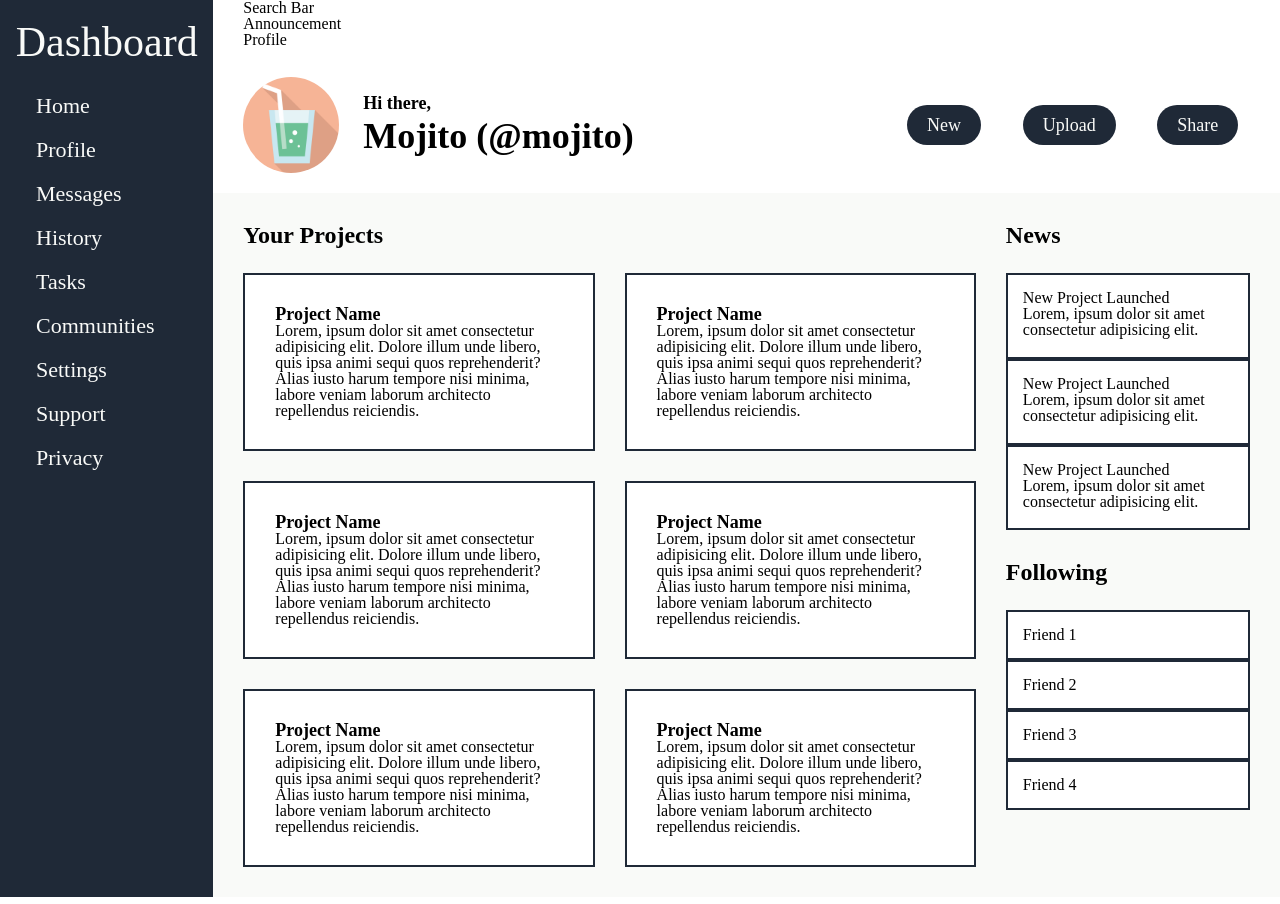
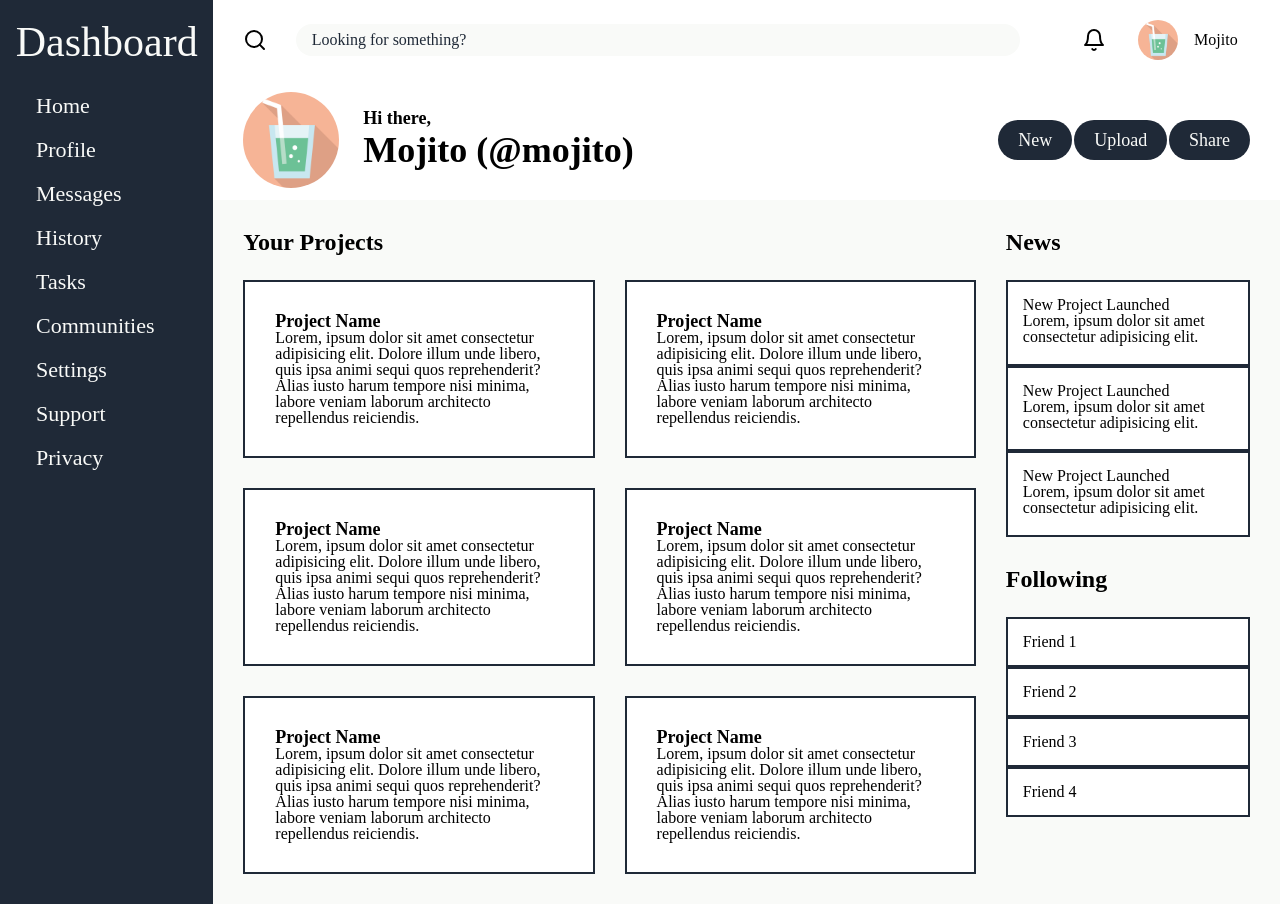
Before and after one commit to vu3xk41997/odin-admin_dashboard, a plain HTML site: page index.html in a window 1280 px wide. Drawn offline with Linux system fonts and the light colour scheme.

Commit message:
fix header

```diff
--- a/index.html
+++ b/index.html
@@ -25,9 +25,15 @@
     <div class="container">
         <div class="header">
             <div class="header_1">
-                <p>Search Bar</p>
-                <p>Announcement</p>
-                <p>Profile</p>
+                <div class="searchbar">
+                    <img src="./image/search.svg" alt="search">
+                    <p>Looking for something?</p>
+                </div>
+                <div class="personal_info">
+                    <img src="./image/bell.svg" alt="notification"/>
+                    <img src="./image/mojito.png" alt="profile picture" class="info_profile">
+                    <p>Mojito</p>
+                </div>
             </div>
             <div class="header_2">
                 <div class="header_2_left">
--- a/style.css
+++ b/style.css
@@ -83,13 +83,46 @@ body {
 .header {
 	display: grid;
 	grid-template-rows: 2fr 3fr;
-	padding-left: 30px;
+	padding: 0px 30px;
+}
+
+.header_1 {
+	display: grid;
+	grid-template-columns: 10fr 2fr;
+	align-items: center;
+	margin: 20px 0px;
+}
+
+.searchbar {
+	display: grid;
+	grid-template-columns: 1fr 15fr;
+	align-items: center;
+}
+
+.searchbar p {
+	background-color: #f9faf8;;
+	color: #1f2937;
+	line-height: 2;
+	padding-left: 16px;
+	width: 90%;
+	border-radius: 24px;
+}
+
+.personal_info {
+	display: grid;
+	grid-template-columns: repeat(3, 1fr);
+	align-items: center;
+}
+
+.info_profile {
+	height: 40px;
+	border-radius: 50%;
 }
 
 .header_2 {
 	display: grid;
-	grid-template-columns: 6fr 4fr;
-	margin-bottom: 20px;
+	grid-template-columns: 6fr 2fr;
+	/* margin-bottom: 20px; */
 }
 
 .header_2_left {
@@ -114,13 +147,12 @@ body {
 	font-size: 18px;
 	font-weight: bold;
 	line-height: 1.2;
-
 }
 
 .header_2 ul {
 	display: flex;
 	flex-direction: row;
-	justify-content: space-evenly;
+	justify-content: space-between;
 	align-items: center;
 }
 
```
Also changed, not shown: image/bell.svg (added), image/search.svg (added), 1 other file.
